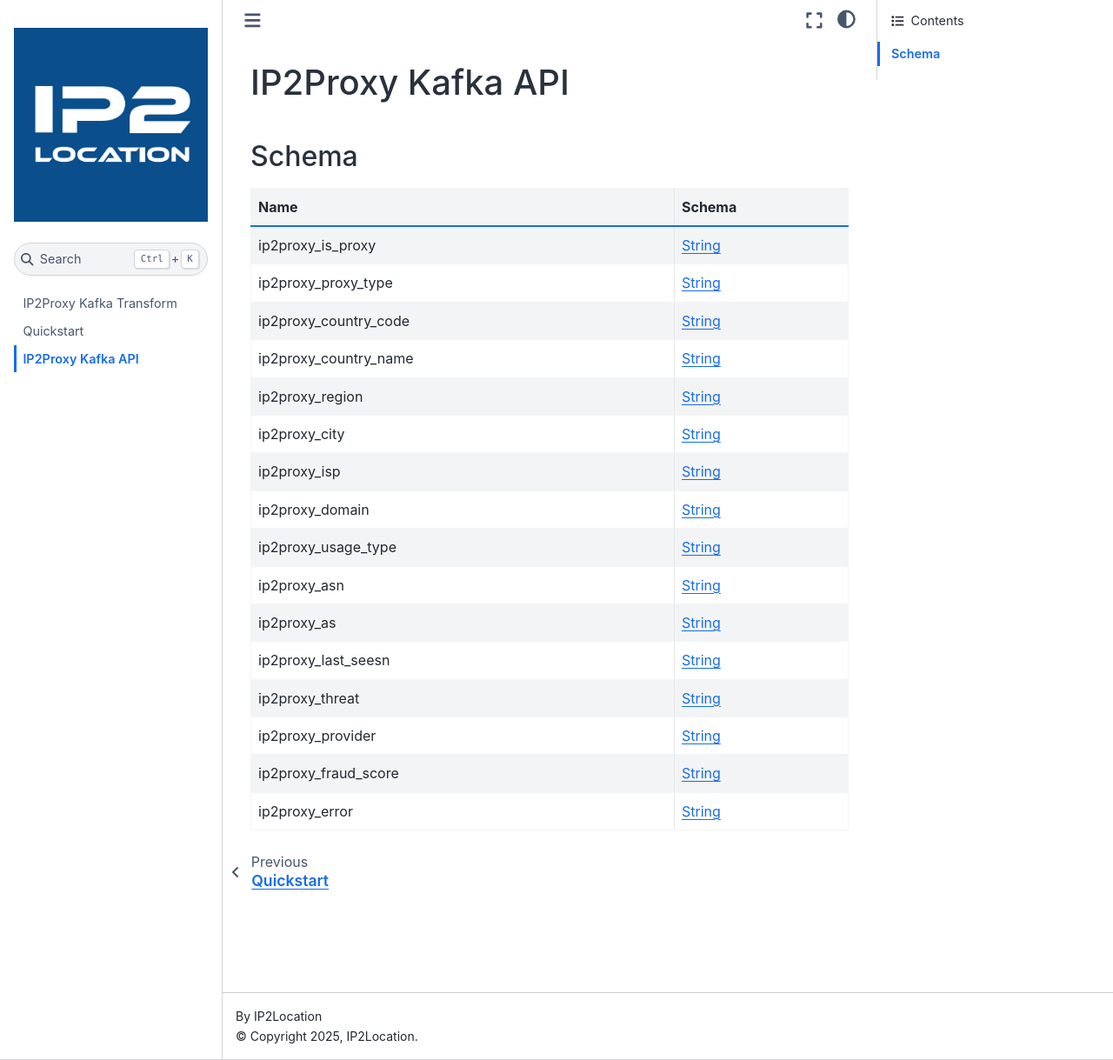
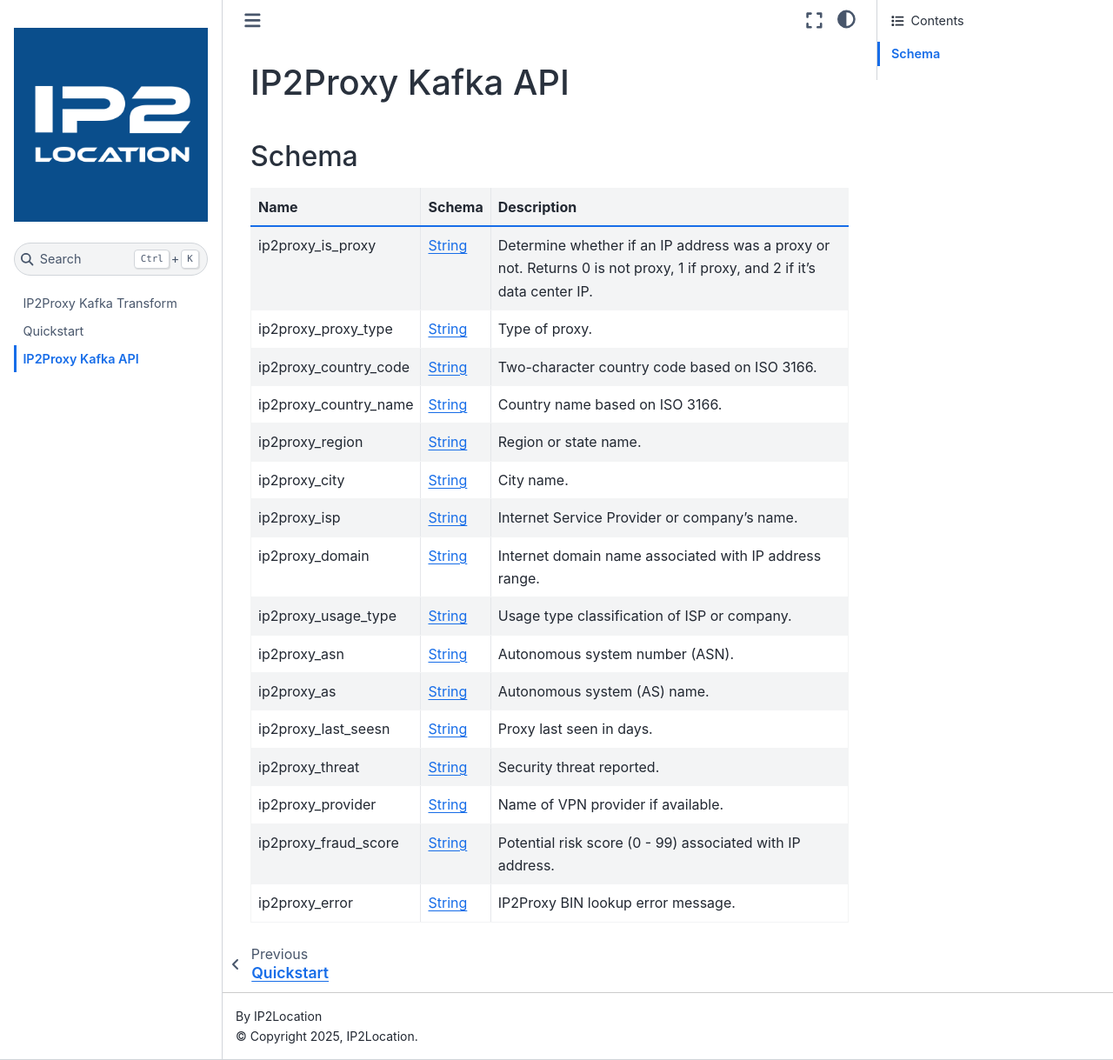
Before and after one commit to ip2location/ip2proxy-kafka, a Sphinx documentation site: the page built from docs/source/code.md, in a window 1280 px wide and 1219 px high. Shown: the whole window at 87% size. Built offline with Sphinx 7.4.7 and the Sphinx Book theme 1.1.4, drawn with Linux system fonts in a browser that asks for light colours.

Commit message:
Update code.md
Added descriptions of each schema.

```diff
--- a/docs/source/code.md
+++ b/docs/source/code.md
@@ -2,21 +2,21 @@
 
 ## Schema
 
-|Name|Schema|
-|---|---|
-|ip2proxy_is_proxy|[String](https://kafka.apache.org/0102/javadoc/org/apache/kafka/connect/data/Schema.Type.html#STRING)|
-|ip2proxy_proxy_type|[String](https://kafka.apache.org/0102/javadoc/org/apache/kafka/connect/data/Schema.Type.html#STRING)|
-|ip2proxy_country_code|[String](https://kafka.apache.org/0102/javadoc/org/apache/kafka/connect/data/Schema.Type.html#STRING)|
-|ip2proxy_country_name|[String](https://kafka.apache.org/0102/javadoc/org/apache/kafka/connect/data/Schema.Type.html#STRING)|
-|ip2proxy_region|[String](https://kafka.apache.org/0102/javadoc/org/apache/kafka/connect/data/Schema.Type.html#STRING)|
-|ip2proxy_city|[String](https://kafka.apache.org/0102/javadoc/org/apache/kafka/connect/data/Schema.Type.html#STRING)|
-|ip2proxy_isp|[String](https://kafka.apache.org/0102/javadoc/org/apache/kafka/connect/data/Schema.Type.html#STRING)|
-|ip2proxy_domain|[String](https://kafka.apache.org/0102/javadoc/org/apache/kafka/connect/data/Schema.Type.html#STRING)|
-|ip2proxy_usage_type|[String](https://kafka.apache.org/0102/javadoc/org/apache/kafka/connect/data/Schema.Type.html#STRING)|
-|ip2proxy_asn|[String](https://kafka.apache.org/0102/javadoc/org/apache/kafka/connect/data/Schema.Type.html#STRING)|
-|ip2proxy_as|[String](https://kafka.apache.org/0102/javadoc/org/apache/kafka/connect/data/Schema.Type.html#STRING)|
-|ip2proxy_last_seesn|[String](https://kafka.apache.org/0102/javadoc/org/apache/kafka/connect/data/Schema.Type.html#STRING)|
-|ip2proxy_threat|[String](https://kafka.apache.org/0102/javadoc/org/apache/kafka/connect/data/Schema.Type.html#STRING)|
-|ip2proxy_provider|[String](https://kafka.apache.org/0102/javadoc/org/apache/kafka/connect/data/Schema.Type.html#STRING)|
-|ip2proxy_fraud_score|[String](https://kafka.apache.org/0102/javadoc/org/apache/kafka/connect/data/Schema.Type.html#STRING)|
-|ip2proxy_error|[String](https://kafka.apache.org/0102/javadoc/org/apache/kafka/connect/data/Schema.Type.html#STRING)|
+|Name|Schema|Description|
+|---|---|---|
+|ip2proxy_is_proxy|[String](https://kafka.apache.org/0102/javadoc/org/apache/kafka/connect/data/Schema.Type.html#STRING)|Determine whether if an IP address was a proxy or not. Returns 0 is not proxy, 1 if proxy, and 2 if it's data center IP.|
+|ip2proxy_proxy_type|[String](https://kafka.apache.org/0102/javadoc/org/apache/kafka/connect/data/Schema.Type.html#STRING)|Type of proxy.|
+|ip2proxy_country_code|[String](https://kafka.apache.org/0102/javadoc/org/apache/kafka/connect/data/Schema.Type.html#STRING)|Two-character country code based on ISO 3166.|
+|ip2proxy_country_name|[String](https://kafka.apache.org/0102/javadoc/org/apache/kafka/connect/data/Schema.Type.html#STRING)|Country name based on ISO 3166.|
+|ip2proxy_region|[String](https://kafka.apache.org/0102/javadoc/org/apache/kafka/connect/data/Schema.Type.html#STRING)|Region or state name.|
+|ip2proxy_city|[String](https://kafka.apache.org/0102/javadoc/org/apache/kafka/connect/data/Schema.Type.html#STRING)|City name.|
+|ip2proxy_isp|[String](https://kafka.apache.org/0102/javadoc/org/apache/kafka/connect/data/Schema.Type.html#STRING)|Internet Service Provider or company\'s name.|
+|ip2proxy_domain|[String](https://kafka.apache.org/0102/javadoc/org/apache/kafka/connect/data/Schema.Type.html#STRING)|Internet domain name associated with IP address range.|
+|ip2proxy_usage_type|[String](https://kafka.apache.org/0102/javadoc/org/apache/kafka/connect/data/Schema.Type.html#STRING)|Usage type classification of ISP or company.|
+|ip2proxy_asn|[String](https://kafka.apache.org/0102/javadoc/org/apache/kafka/connect/data/Schema.Type.html#STRING)|Autonomous system number (ASN).|
+|ip2proxy_as|[String](https://kafka.apache.org/0102/javadoc/org/apache/kafka/connect/data/Schema.Type.html#STRING)|Autonomous system (AS) name.|
+|ip2proxy_last_seesn|[String](https://kafka.apache.org/0102/javadoc/org/apache/kafka/connect/data/Schema.Type.html#STRING)|Proxy last seen in days.|
+|ip2proxy_threat|[String](https://kafka.apache.org/0102/javadoc/org/apache/kafka/connect/data/Schema.Type.html#STRING)|Security threat reported.|
+|ip2proxy_provider|[String](https://kafka.apache.org/0102/javadoc/org/apache/kafka/connect/data/Schema.Type.html#STRING)|Name of VPN provider if available.|
+|ip2proxy_fraud_score|[String](https://kafka.apache.org/0102/javadoc/org/apache/kafka/connect/data/Schema.Type.html#STRING)|Potential risk score (0 - 99) associated with IP address.|
+|ip2proxy_error|[String](https://kafka.apache.org/0102/javadoc/org/apache/kafka/connect/data/Schema.Type.html#STRING)|IP2Proxy BIN lookup error message.|
```
